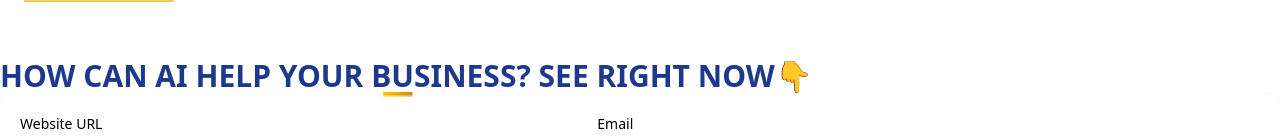
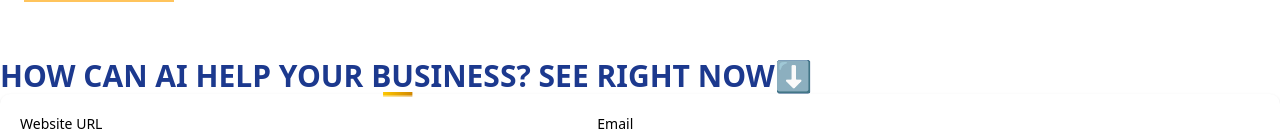
Before and after one commit to remote-cto/aiofy, a Next.js app: page / in a window 1280 px wide. Shown: the part 142-278 px from the top of the page. Built offline with nearby package versions, Linux system fonts and the light colour scheme.

Commit message:
down arrow emoji added

```diff
--- a/app/components/Navbar.tsx
+++ b/app/components/Navbar.tsx
@@ -62,7 +62,7 @@ const Navbar: React.FC = () => {
             />
           </div>
 
-          {/* Slogan Image - Next to logo */}
+          {/* Slogan Image*/}
           <div className="">
             <Image
               src="/images/slogan.jpg"
--- a/app/components/PromptSection.tsx
+++ b/app/components/PromptSection.tsx
@@ -150,7 +150,7 @@ const PromptSection = () => {
           HOW CAN AI HELP <span className="relative text-blue-900">YOUR BUSINESS
             <span className={`absolute bottom-0 left-0 h-1 bg-gradient-to-r from-yellow-400 to-yellow-600 w-full transform transition-all duration-500 ${isAnimating ? 'scale-x-100' : 'scale-x-0'}`}></span>
           </span>? SEE RIGHT NOW
-          <span className="text-yellow-500 h-[45px]">👇</span>
+          <span className="text-yellow-500 h-[45px]">⬇️</span>
         </span>
       </h1>
       <div className="p-5 bg-white rounded-lg shadow-sm mb-8">
```
